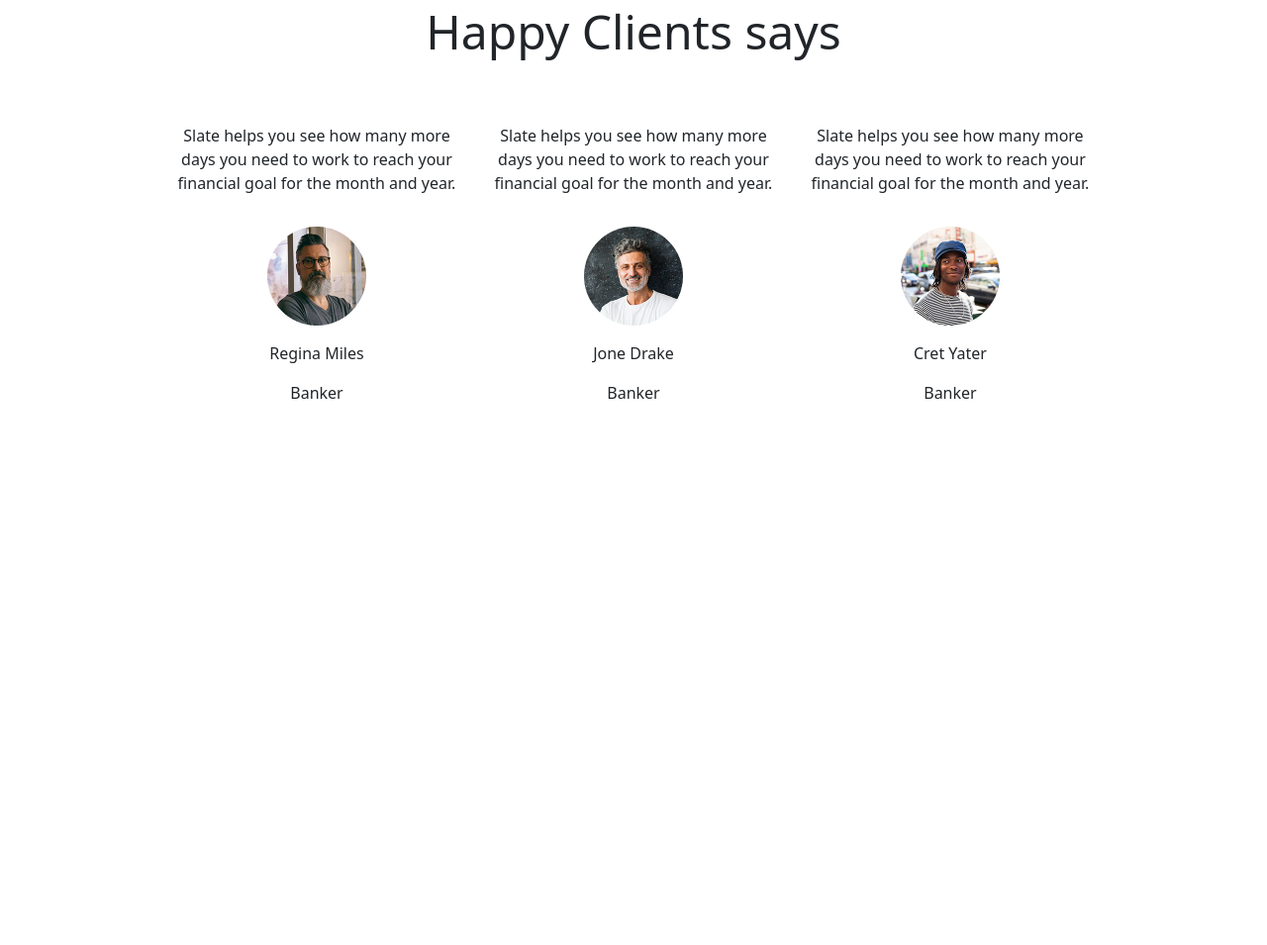
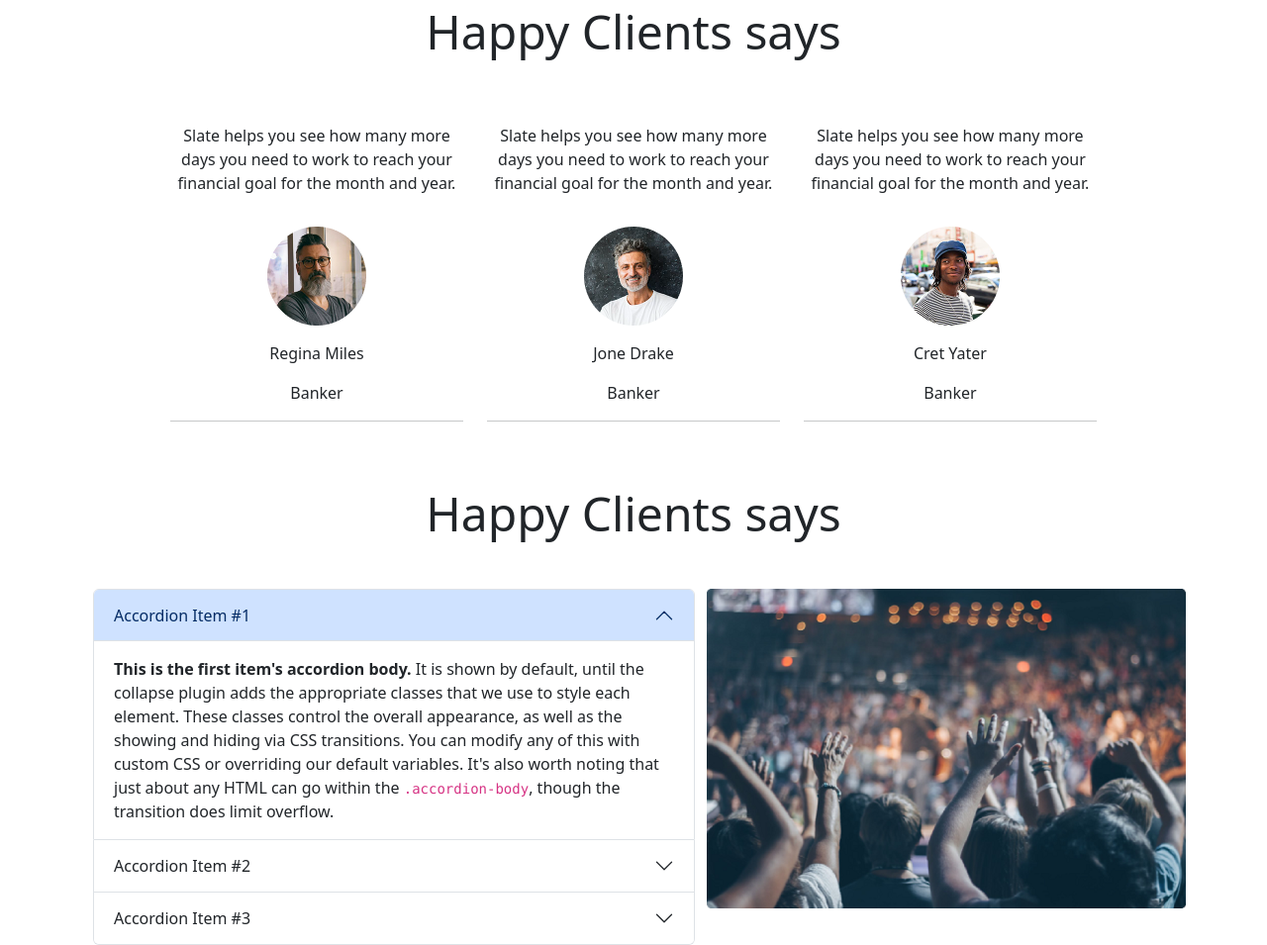
Before and after one commit to EsrakFahim/first_bootstrap_project, a plain HTML site: page index.html in a window 1280 px wide. Shown: the part 1667-2622 px from the top of the page at 99% size. Before the commit the page ends 2092 px from the top, so only its background shows below. Drawn offline with nearby package versions, Linux system fonts and the light colour scheme.

Commit message:
Frequently Asked Questions section added

```diff
--- a/css/style.css
+++ b/css/style.css
@@ -1,6 +1,6 @@
 li span{
     font-size: 11px;
-    padding-left: 5px;
+    padding-left: 7px;
     color: #3f4750;
 }
 .fa-circle-check{
--- a/index.html
+++ b/index.html
@@ -241,6 +241,7 @@
                         <img src="./images/person 1.png" class="mt-3" alt="">
                     <p>Regina Miles</p>
                     <p>Banker</p>
+                    <hr>
                 </div>
                 <div class="col-lg-4 col-md-6 col-sm-12 mt-5">
                     <p>Slate helps you see how many more days you need to work to reach your financial goal for the
@@ -248,6 +249,7 @@
                     <img src="./images/person 2.png" class="my-3" alt="">
                     <p>Jone Drake</p>
                     <p>Banker</p>
+                    <hr>
                 </div>
                 <div class="col-lg-4 col-md-6 col-sm-12 mt-5">
                     <p>Slate helps you see how many more days you need to work to reach your financial goal for the
@@ -255,10 +257,89 @@
                     <img src="./images/person 3.png" class="my-3" alt="">
                     <p>Cret Yater</p>
                     <p>Banker</p>
+                    <hr>
                 </div>
             </div>
         </section>
         <!-- Clients section end  -->
+
+
+        <!-- Frequently Asked Questions section start  -->
+        <section class="text-center">
+            <p class="display-5 my-5">Happy Clients says</p>
+            <div class="container-lg d-flex text-start">
+                <div class="accordion container-fluid id=" accordionExample">
+                    <div class="accordion-item">
+                        <h2 class="accordion-header" id="headingOne">
+                            <button class="accordion-button" type="button" data-bs-toggle="collapse"
+                                data-bs-target="#collapseOne" aria-expanded="true" aria-controls="collapseOne">
+                                Accordion Item #1
+                            </button>
+                        </h2>
+                        <div id="collapseOne" class="accordion-collapse collapse show" aria-labelledby="headingOne"
+                            data-bs-parent="#accordionExample">
+                            <div class="accordion-body">
+                                <strong>This is the first item's accordion body.</strong> It is shown by default, until
+                                the
+                                collapse plugin adds the appropriate classes that we use to style each element. These
+                                classes control the overall appearance, as well as the showing and hiding via CSS
+                                transitions. You can modify any of this with custom CSS or overriding our default
+                                variables.
+                                It's also worth noting that just about any HTML can go within the
+                                <code>.accordion-body</code>, though the transition does limit overflow.
+                            </div>
+                        </div>
+                    </div>
+                    <div class="accordion-item">
+                        <h2 class="accordion-header" id="headingTwo">
+                            <button class="accordion-button collapsed" type="button" data-bs-toggle="collapse"
+                                data-bs-target="#collapseTwo" aria-expanded="false" aria-controls="collapseTwo">
+                                Accordion Item #2
+                            </button>
+                        </h2>
+                        <div id="collapseTwo" class="accordion-collapse collapse" aria-labelledby="headingTwo"
+                            data-bs-parent="#accordionExample">
+                            <div class="accordion-body">
+                                <strong>This is the second item's accordion body.</strong> It is hidden by default,
+                                until
+                                the collapse plugin adds the appropriate classes that we use to style each element.
+                                These
+                                classes control the overall appearance, as well as the showing and hiding via CSS
+                                transitions. You can modify any of this with custom CSS or overriding our default
+                                variables.
+                                It's also worth noting that just about any HTML can go within the
+                                <code>.accordion-body</code>, though the transition does limit overflow.
+                            </div>
+                        </div>
+                    </div>
+                    <div class="accordion-item">
+                        <h2 class="accordion-header" id="headingThree">
+                            <button class="accordion-button collapsed" type="button" data-bs-toggle="collapse"
+                                data-bs-target="#collapseThree" aria-expanded="false" aria-controls="collapseThree">
+                                Accordion Item #3
+                            </button>
+                        </h2>
+                        <div id="collapseThree" class="accordion-collapse collapse" aria-labelledby="headingThree"
+                            data-bs-parent="#accordionExample">
+                            <div class="accordion-body">
+                                <strong>This is the third item's accordion body.</strong> It is hidden by default, until
+                                the
+                                collapse plugin adds the appropriate classes that we use to style each element. These
+                                classes control the overall appearance, as well as the showing and hiding via CSS
+                                transitions. You can modify any of this with custom CSS or overriding our default
+                                variables.
+                                It's also worth noting that just about any HTML can go within the
+                                <code>.accordion-body</code>, though the transition does limit overflow.
+                            </div>
+                        </div>
+                    </div>
+                </div>
+                <div>
+                    <img class="img-fluid" src="./images/people.png" alt="">
+                </div>
+            </div>
+        </section>
+        <!-- Frequently Asked Questions section end  -->
 
 
     </main>
```
